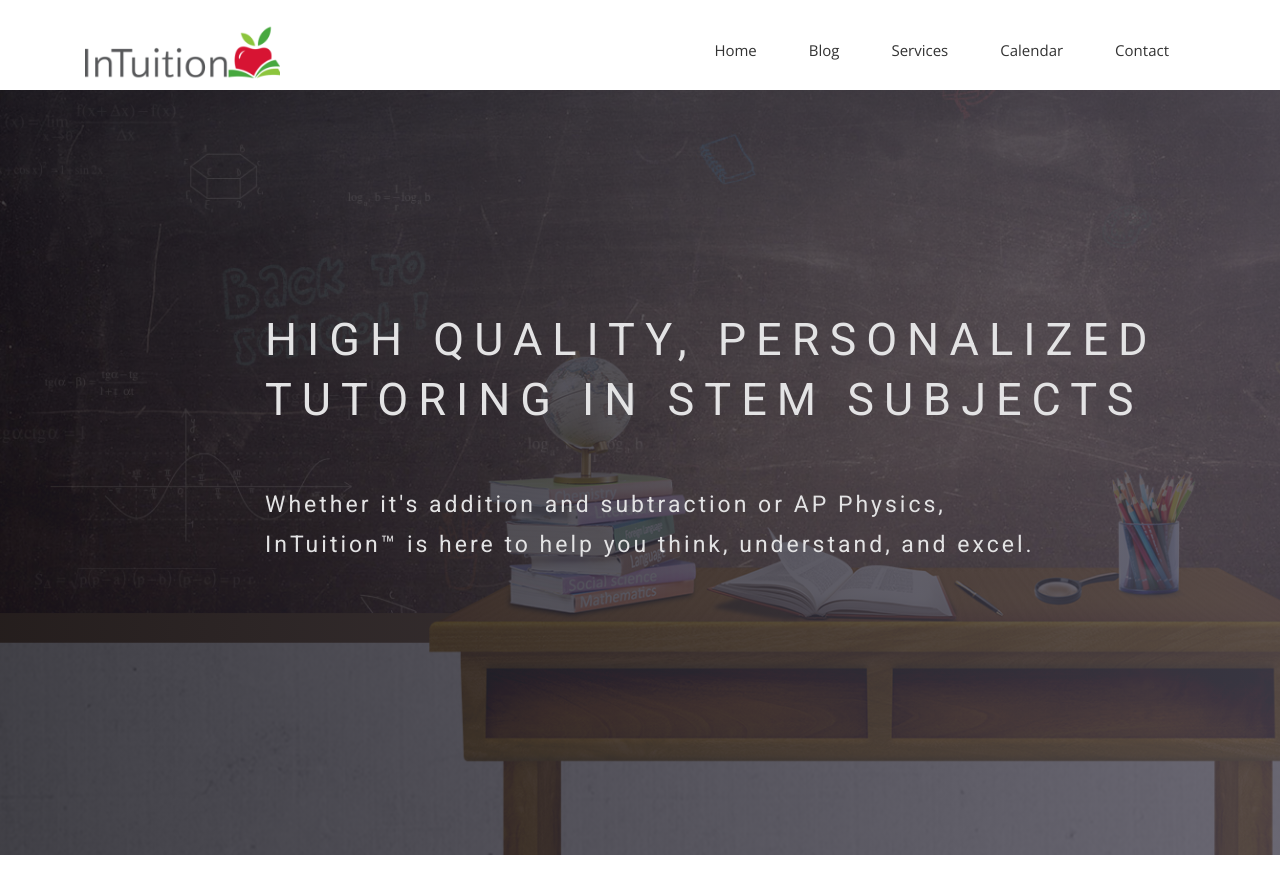
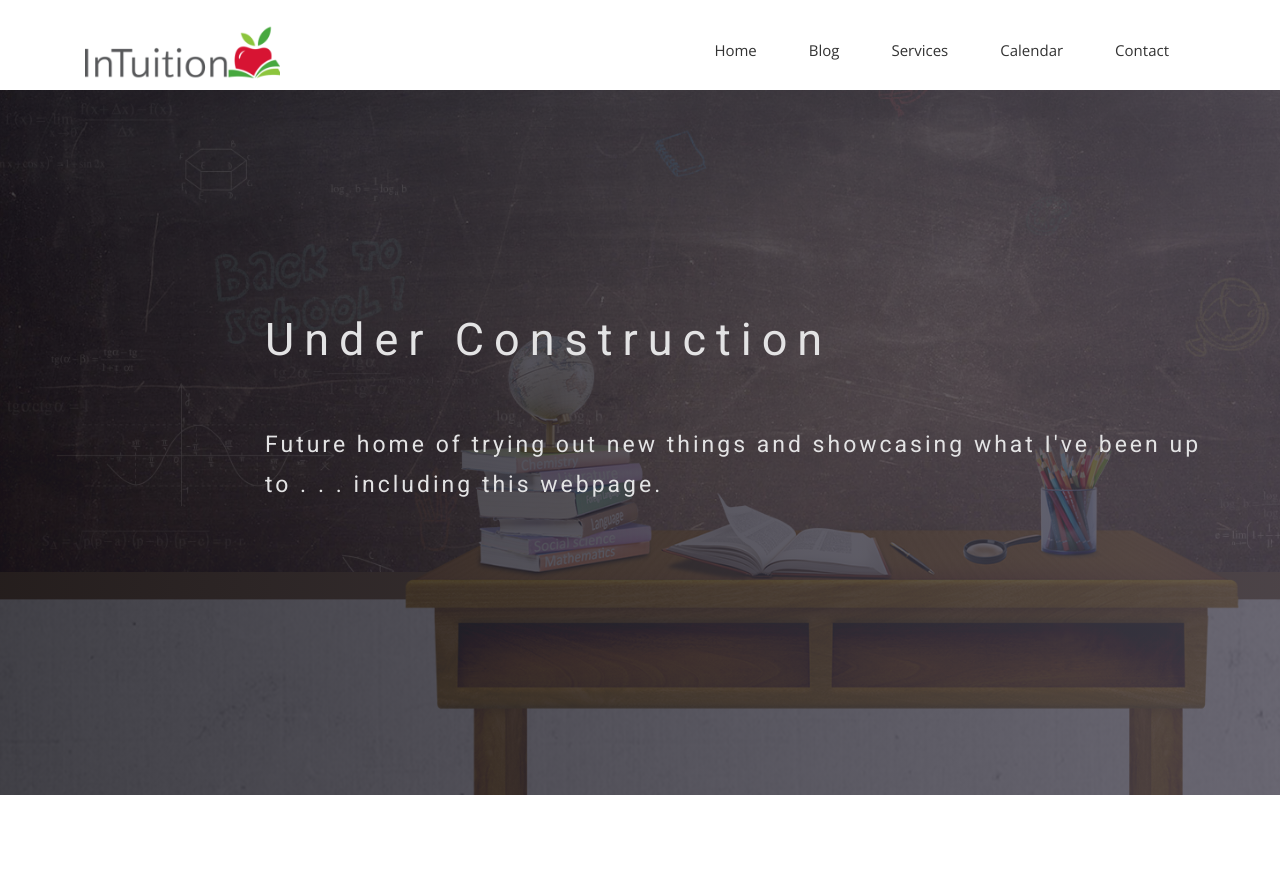
Before and after one commit to jahkobian/jahkobian.github.io, a Jekyll site: the page built from index.html, in a window 1280 px wide and 900 px high. Shown: the top 894 px of the window. Built offline with Jekyll 4.4.1, drawn with Linux system fonts in a browser that asks for light colours; nearby versions of some CDN libraries; some web fonts are replaced.

Commit message:
undoing Intution

```diff
--- a/_includes/head.html
+++ b/_includes/head.html
@@ -1,15 +1,15 @@
 <meta charset="utf-8">
 <meta http-equiv="X-UA-Compatible" content="IE=edge">
 <!-- <title>{% if page.title %}{{ page.title }}{% else %}{{ site.title }}{% endif %}</title> -->
-<meta name="description" content="High quality, personalized tutoring in STEM subjects.">
-<meta property="og:description" content="High quality, personalized tutoring in STEM subjects."/>
+<meta name="description" content="">
+<meta property="og:description" content=""/>
 <meta name="viewport" content="width=device-width, initial-scale=1">
-<meta property=”og:image” content="{{ site.baseurl }}/img/logo4.png" />
-<meta property="og:image" content="{{ site.baseurl }}/img/slider-bg.jpg" />
+<meta property=”og:image” content="" />
+<meta property="og:image" content="" />
 <!-- Place favicon.ico and apple-touch-icon.png in the root directory -->
-<link rel="apple-touch-icon" sizes="180x180" href="/apple-touch-icon.png">
-<link rel="icon" type="image/png" sizes="32x32" href="/favicon-32x32.png">
-<link rel="icon" type="image/png" sizes="16x16" href="/favicon-16x16.png">
+<link rel="apple-touch-icon" sizes="180x180" href="">
+<link rel="icon" type="image/png" sizes="32x32" href="">
+<link rel="icon" type="image/png" sizes="16x16" href="">
 <link rel="manifest" href="/site.webmanifest">
 
 <!-- CSS -->
--- a/_includes/header.html
+++ b/_includes/header.html
@@ -25,7 +25,7 @@
                 <!-- Not currently using the work page, but it is still there in case I want to use the format for something
                   <li><a href="{{ site.baseurl }}/work">Work</a></li> -->
                 <li><a href="{{ site.baseurl }}/blog">Blog</a></li>
-                <li><a href="http://jahkobian.github.io#services">Services</a></li>
+                <li><a href="{{ site.baseurl }}/#services">Services</a></li>
                 <li><a href="{{ site.baseurl }}/calendar">Calendar</a></li>
                 <li><a href="{{ site.baseurl }}/contact">Contact</a></li>
               </ul>
--- a/calendar.html
+++ b/calendar.html
@@ -11,7 +11,7 @@
       <div class="col-md-12">
         <div class="block">
           <h1>What's On the Schedule?</h1>
-          <p>Find a time you like and let us know!</p>
+          <p>Who knows . . .</p>
         </div>
       </div>
     </div>
@@ -23,7 +23,7 @@
     <h3 class="animated fadeIn" style="text-align: center;">(850) 692 8233</h3>
   </div>
   <div class="row">
-    <p align="center"><iframe src="https://calendar.google.com/calendar/embed?height=600&amp;wkst=1&amp;bgcolor=%23ffffff&amp;ctz=America%2FNew_York&amp;src=dGFsazJpbnR1aXRpb25AZ21haWwuY29t&amp;color=%23039BE5&amp;showTitle=0&amp;showNav=1&amp;showDate=1&amp;showPrint=0&amp;showTabs=0&amp;showCalendars=0&amp;title" style="border-width:0" width="800" height="600" frameborder="0" scrolling="no"></iframe></p>
+    <p align="center">This might be a calendar, but not right now.</p>
   </div>
 </div>
 
--- a/index.html
+++ b/index.html
@@ -1,6 +1,6 @@
 ---
 layout: page
-title: STEM Tutoring in Tallahassee
+title: Jahkobian
 permalink: /
 ---
 
@@ -10,8 +10,8 @@
     <div class="row">
       <div class="col-md-10 col-md-offset-2">
         <div class="block">
-          <h1 class="animated fadeInUp">HIGH QUALITY, PERSONALIZED TUTORING IN STEM SUBJECTS</h1>
-          <p class="animated fadeInUp">Whether it's addition and subtraction or AP Physics, <br> InTuition&trade; is here to help you think, understand, and excel.</p>
+          <h1 class="animated fadeInUp">Under Construction</h1>
+          <p class="animated fadeInUp">Future home of trying out new things and showcasing what I've been up to . . . including this webpage.</p>
         </div>
       </div>
     </div>
```
Also changed, not shown: other parts of _includes/head.html (+1 -8 lines), contact.html (+12 -19 lines).
